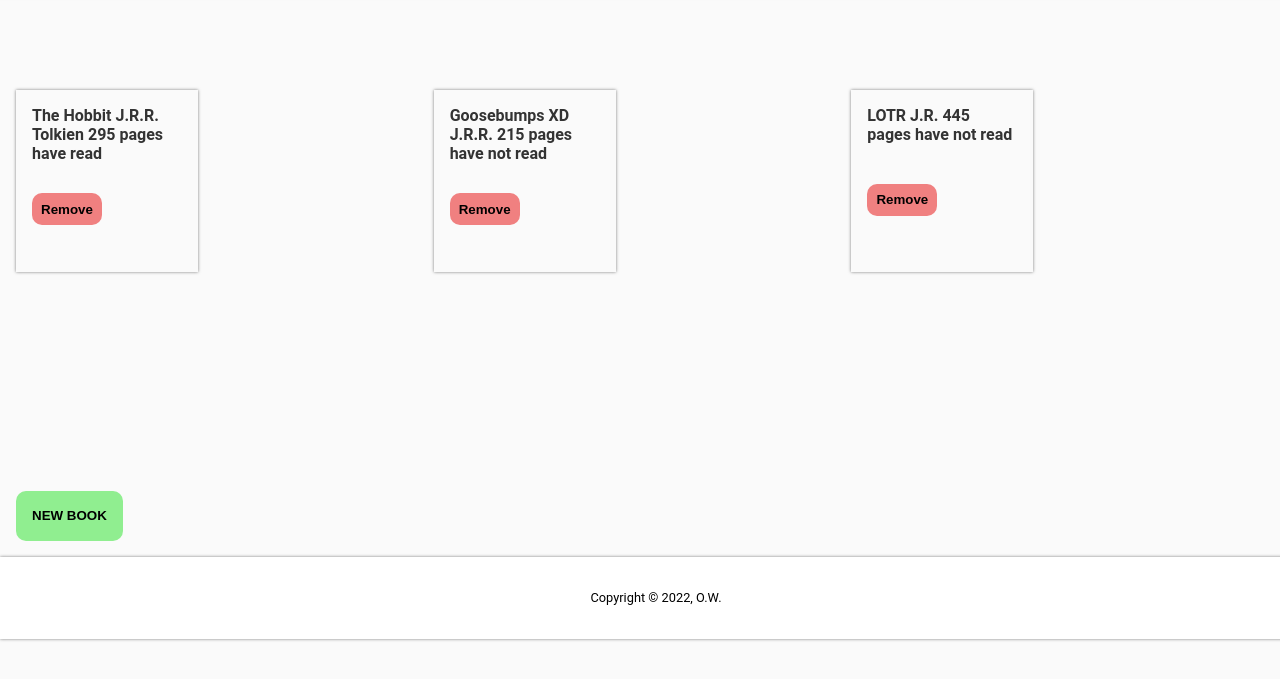
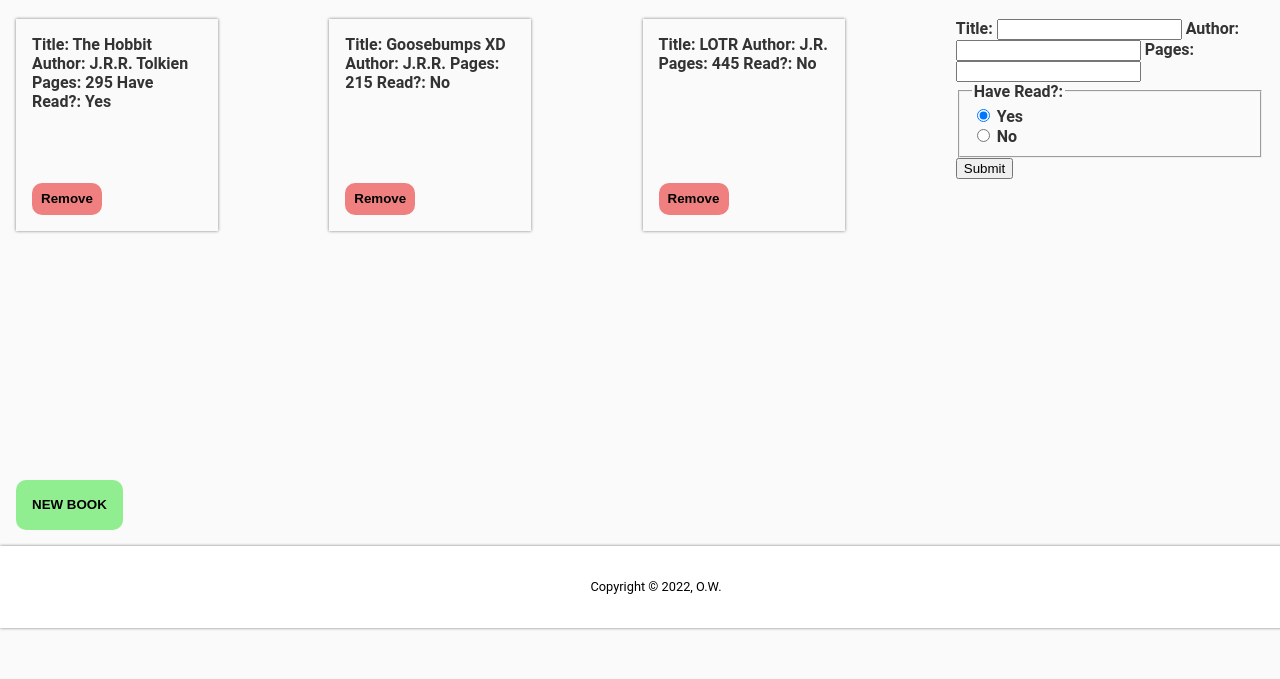
Before and after one commit to Taaaaab/library, a plain HTML site: page index.html in a window 1280 px wide. Both pictures are taken after a click on the button "NEW BOOK". Shown: the part 85-764 px from the top of the page. Drawn offline with Linux system fonts and the light colour scheme.

Commit message:
Working new book button

```diff
--- a/index.html
+++ b/index.html
@@ -27,20 +27,14 @@
                     <div id="card3"></div>
                     <button id="deleteBook" class="deleteBook">Remove</button>
                 </div>
-                <form action="" method="get" class="form-book" id="form" style="display: none">
-                    <div class="form-book">
+                <form>
+                    <div id="myForm" class="myForm" style="display: none">
                       <label for="title">Title:</label>
                       <input type="text" name="title" id="title" required>
-                    </div>
-                    <div class="form-book">
                       <label for="author">Author:</label>
                       <input type="text" name="author" id="author" required>
-                    </div>
-                    <div class="form-book">
-                        <label for="pages">Pages:</label>
-                        <input type="text" name="pages" id="pages" required>
-                    </div>
-                    <div class="form-book">
+                      <label for="pages">Pages:</label>
+                      <input type="text" name="pages" id="pages" required>
                         <fieldset>
                         <legend>Have Read?:</legend>
                         <div>
@@ -52,11 +46,11 @@
                             <label for="no">No</label>
                         </div>
                         </fieldset>
+                        <input type="submit" id="submit" value="Submit">
                     </div>
-                    <div class="form-book">
-                      <input type="submit" value="Submit">
-                    </div>
-            </div>
+                </form>
+         </div>
+         <div>
             <button id="newBook" class="new-book">NEW BOOK</button>
         </div>
         <div class="footer">
--- a/script.js
+++ b/script.js
@@ -16,35 +16,79 @@
     }
 }
 
-const book1 = new Book('The Hobbit', 'J.R.R. Tolkien', '295 pages', 'have read');
-const book2 = new Book('Goosebumps XD', 'J.R.R.', '215 pages', 'have not read');
-const book3 = new Book('LOTR', 'J.R.', '445 pages', 'have not read');
+const book1 = new Book('The Hobbit', 'J.R.R. Tolkien', '295', 'Yes');
+const book2 = new Book('Goosebumps XD', 'J.R.R.', '215', 'No');
+const book3 = new Book('LOTR', 'J.R.', '445', 'No');
 
-function addBookToLibrary(books) {
-    books.push(book1);
-    books.push(book2);
-    books.push(book3);
+function addBookToLibrary(book) {
+    myLibrary.push(book);
 };
 
-addBookToLibrary(myLibrary);
-console.log(myLibrary);
+addBookToLibrary(book1);
+addBookToLibrary(book2);
+addBookToLibrary(book3);
 
 function displayLibrary(library) {
     library.forEach((book) => {
-        card1.textContent = (library[0].title + " " + library[0].author + " " + library[0].pages + " " + library[0].read);
-        card2.textContent = (library[1].title + " " + library[1].author + " " + library[1].pages + " " + library[1].read);
-        card3.textContent = (library[2].title + " " + library[2].author + " " + library[2].pages + " " + library[2].read);
+        card1.textContent = ('Title: ' + library[0].title+'\n'
+        + 'Author: ' + library[0].author + '\n'
+        + 'Pages: ' + library[0].pages + '\n'
+        + 'Have Read?: ' + library[0].read);
+        card2.textContent = (('Title: ' + library[1].title + '\n') +
+        ('Author: ' + library[1].author + '\n') +
+        ('Pages: ' + library[1].pages + '\n') +
+        ('Read?: ' + library[1].read));
+        card3.textContent = (('Title: ' + library[2].title + '\n') +
+        ('Author: ' + library[2].author + '\n') +
+        ('Pages: ' + library[2].pages + '\n') +
+        ('Read?: ' + library[2].read));
     });
 }
 
 displayLibrary(myLibrary);
 
-// const btn = document.getElementById('newBook');
-// btn.addEventListener('click', () => {
-//     const form = document.getElementById('form');
-//     if (form.style.display === 'none') {
-//       form.style.display = 'block';
-//     } else {
-//       form.style.display = 'none';
-//     }
-//   });
+const btn = document.getElementById('newBook');
+btn.addEventListener('click', () => {
+    const form = document.getElementById('myForm');
+    if (form.style.display === 'none') {
+      form.style.display = 'block';
+    } else {
+      form.style.display = 'none';
+    }
+  });
+
+let i = 4
+
+const addBook = (e)=>{
+    e.preventDefault();
+    const book = new Book(document.getElementById('title').value,
+    document.getElementById('author').value,
+    document.getElementById('pages').value,
+    document.getElementById('yes').value)
+
+    addBookToLibrary(book);
+    console.log(myLibrary);
+    document.forms[0].reset();
+    const cardBox = document.createElement('div');
+    cardBox.classList.add('card-box');
+    const content = document.createElement('div');
+    content.classList.add(`card${i}`);
+    i+1;
+    content.textContent = ('Title: ' + book.title + '\n ' +
+    'Author: ' + book.author + '\n' +
+    'Pages: ' + book.pages + '\n' +
+    'Read: ' + book.read);
+
+    gridContainer.appendChild(cardBox);
+    cardBox.appendChild(content);
+    const deleteBook = document.createElement('button');
+    deleteBook.classList.add('deleteBook');
+    deleteBook.textContent = 'Remove';
+    cardBox.appendChild(deleteBook);
+}
+
+document.addEventListener('DOMContentLoaded', ()=>{
+    const submit = document.getElementById('submit');
+    submit.addEventListener('click', addBook);
+
+});
--- a/style.css
+++ b/style.css
@@ -37,14 +37,15 @@
 
     display: grid;
     grid-template-rows: repeat(2, 1fr);
-    grid-template-columns: repeat(auto-fit, minmax(150px, 1fr));
+    grid-template-columns: repeat(auto-fit, minmax(160px, 1fr));
     gap: 5px;
 }
 
 .card-box {
     display: grid;
-    height: 150px;
-    width: 150px;
+    grid-template-rows: 2fr auto;
+    height: 180px;
+    width: 170px;
     padding: 1rem;
     z-index: 100;
     box-shadow: 0px 0px 3px rgba(0,0,0,0.5);
```
